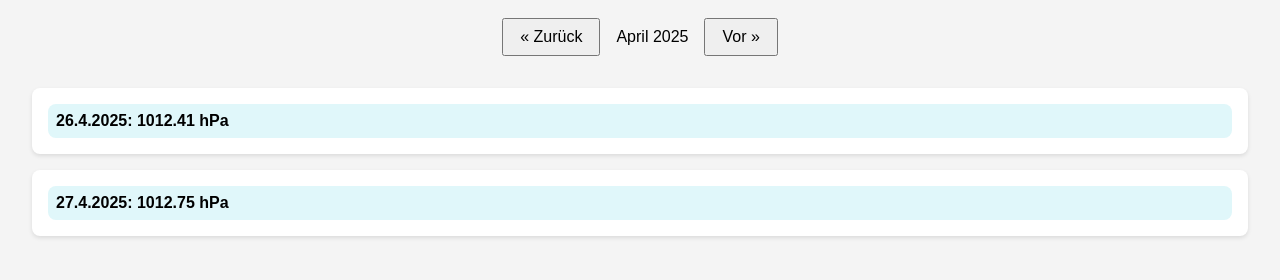
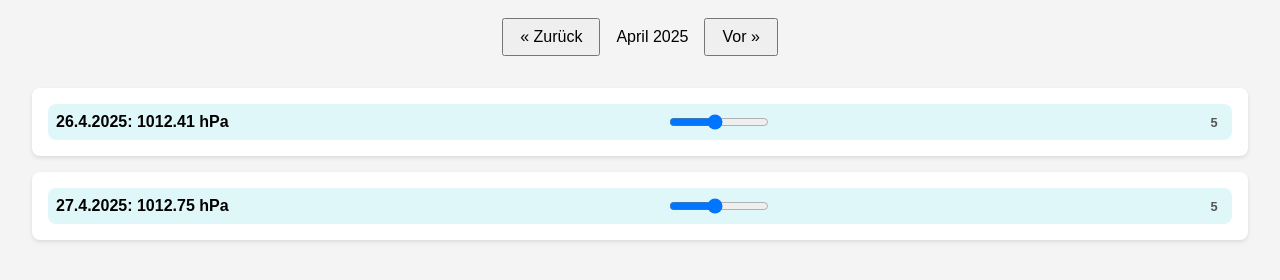
Before and after one commit to TheFattestUnicorn/Luftdrucktracker, a plain HTML site: page index.html in a window 1280 px wide. Both pictures are taken after a click on the button "« Zurück". Shown: the part 72-352 px from the top of the page. Drawn offline with nearby package versions, Linux system fonts and the light colour scheme.

Commit message:
Version 01 mit chart & slider
Der Slider hat noch keine Funktion und toggelt bei jedem Klick den Chart.

```diff
--- a/main.js
+++ b/main.js
@@ -86,11 +86,24 @@ function renderList() {
             li.innerHTML = `
                 <div class="day-entry">
                     <span>${new Date(entry.date).toLocaleDateString('de-DE')}: ${entry.averagePressure.toFixed(2)} hPa</span>
+                    <input type="range" min="1" max="10" value="5" class="pressure-slider" id="slider-${entry.date}">
+                    <span id="slider-value-${entry.date}" class="slider-value">5</span>
                 </div>
                 <div class="chart-container" id="chart-${entry.date}" style="display:none; margin-top: 1rem;">
                     <canvas id="canvas-${entry.date}"></canvas>
                 </div>
             `;
+
+            /* Hier wird der Slider hinzugefügt und die Chart-Logik integriert */
+            const slider = li.querySelector(`#slider-${entry.date}`);
+            const sliderValue = li.querySelector(`#slider-value-${entry.date}`);
+
+            slider.addEventListener('input', () => {
+                sliderValue.textContent = slider.value;
+                // Hier können weitere Aktionen ausgeführt werden, z.B. den Wert an eine Funktion übergeben
+                console.log(`Slider value for ${entry.date}: ${slider.value}`);
+            });
+
 
             li.querySelector('.day-entry').addEventListener('click', () => toggleChart(entry.date));
 
--- a/style.css
+++ b/style.css
@@ -43,6 +43,9 @@ button {
     padding: 0.5rem;
     background-color: #e0f7fa;
     border-radius: 8px;
+    display: flex; /* Für die horizontale Anordnung */
+    align-items: center; /* Zentriert die Elemente vertikal */
+    justify-content: space-between; /* Verteilt den Platz gleichmäßig */
 }
 
 .day-entry:hover {
@@ -70,3 +73,20 @@ button {
         width: 100%;
     }
 }
+
+
+.pressure-slider {
+    width: 100px; /* Breite des Sliders */
+    margin-left: 1rem; /* Abstand vom Text */
+    vertical-align: middle; /* Zentriert den Slider vertikal */
+}
+
+.slider-value {
+    margin-left: 0.5rem; /* Abstand vom Slider */
+    font-size: 0.8rem;
+    color: #555;
+    vertical-align: middle;
+    width: 20px;
+    display: inline-block;
+    text-align: center;
+}
```
